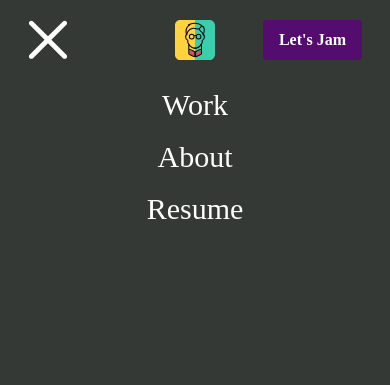
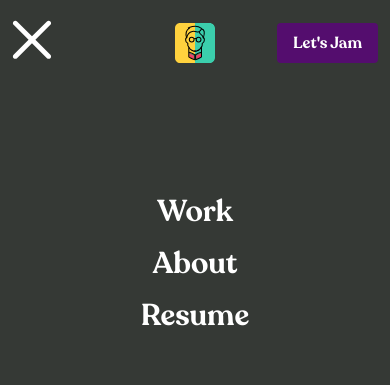
Before and after one commit to kevincward/the5thbeatle-2023, a Next.js app: page /case-studies/components in a window 390 px wide. Both pictures are taken after a click on the button 32 px from the left and 37 px from the top of the page. Shown: the top 385 px of the page. Built offline with nearby package versions, Linux system fonts and the light colour scheme.

Commit message:
simplified header

```diff
--- a/components/header.js
+++ b/components/header.js
@@ -1,13 +1,17 @@
 import { useState } from 'react';
 import Image from 'next/image';
 import Link from 'next/link';
-import { Dialog } from '@headlessui/react';
+import { Dialog, Transition } from '@headlessui/react';
 
 export default function Header() {
     const [isOpen, setIsOpen] = useState(false);
 
     return (
-        <header className='sticky top-0 z-[9] bg-white'>
+        <header
+            className={`sticky top-0 z-[999] ${
+                isOpen ? 'bg-menu-bg' : 'bg-white'
+            }`}
+        >
             <div className='mx-auto max-w-[650px]'>
                 <div className='px-3 py-5'>
                     <div className='grid grid-cols-3 items-center lg:flex lg:grid-cols-none lg:justify-between'>
@@ -31,6 +35,7 @@ export default function Header() {
                                     alt='Menu button'
                                 />
                             </button>
+                            <Link href='/'>
                                 <Image
                                     src='/images/the-f5th-beetle-logo.svg'
                                     alt='The 5th Beetle Logo - Kevin Ward'
@@ -38,8 +43,10 @@ export default function Header() {
                                     height={40}
                                     className='hidden lg:inline-block'
                                 />
+                            </Link>
                         </div>
                         <div className='text-center'>
+                            <Link href='/'>
                                 <Image
                                     src='/images/the-f5th-beetle-logo.svg'
                                     alt='The 5th Beetle Logo - Kevin Ward'
@@ -47,6 +54,7 @@ export default function Header() {
                                     height={40}
                                     className='inline-block lg:hidden'
                                 />
+                            </Link>
                             <div className='hidden items-center lg:flex'>
                                 <div className='pr-5 font-recoleta font-bold lg:pr-20'>
                                     <a>Work</a>
@@ -55,7 +63,10 @@ export default function Header() {
                                     <Link href='/about'>About</Link>
                                 </div>
                                 <div className='font-recoleta font-bold'>
-                                    <a href='https://drive.google.com/file/d/1N1IttPv_fevsnSUZ5rXSlU0xVCEWgntp/view'>
+                                    <a
+                                        target='_blank'
+                                        href='https://drive.google.com/file/d/1N1IttPv_fevsnSUZ5rXSlU0xVCEWgntp/view'
+                                    >
                                         Resume
                                     </a>
                                 </div>
@@ -72,77 +83,46 @@ export default function Header() {
                     </div>
                 </div>
             </div>
-
-            <Dialog
-                open={isOpen}
-                onClose={() => setIsOpen(true)}
-                className='relative z-10'
+            <Transition
+                show={isOpen}
+                enter='transition-opacity duration-75'
+                enterFrom='opacity-0'
+                enterTo='opacity-100'
+                leave='transition-opacity duration-150'
+                leaveFrom='opacity-100'
+                leaveTo='opacity-0'
             >
-                <div className='fixed inset-0 bg-menu-bg' aria-hidden='true' />
-
-                <div className='fixed inset-0 w-screen justify-center px-3 pt-5'>
-                    <Dialog.Panel>
-                        <div className='container relative z-50 lg:hidden'>
-                            <div className='grid grid-cols-3'>
-                                <div className=''>
-                                    <button
-                                        className='lg:hidden'
-                                        onClick={() => {
-                                            !isOpen
-                                                ? setIsOpen(true)
-                                                : setIsOpen(false);
-                                        }}
-                                    >
-                                        <Image
-                                            src={
-                                                isOpen
-                                                    ? '/images/close-button.svg'
-                                                    : '/images/menu-button.svg'
-                                            }
-                                            width={40}
-                                            height={40}
-                                            alt='Menu button'
+                <div
+                    className='fixed top-[86px] h-full w-full bg-menu-bg'
+                    aria-hidden='true'
                 />
-                                    </button>
-                                </div>
-                                <div className='text-center'>
-                                    <Image
-                                        src='/images/the-f5th-beetle-logo.svg'
-                                        alt='The 5th Beetle Logo - Kevin Ward'
-                                        width={40}
-                                        height={40}
-                                        className='inline-block lg:hidden'
-                                    />
-                                </div>
-                                <div className='text-right lg:basis-1/2'>
-                                    <a
-                                        href='mailto:kevinis@the5thbeatle.com'
-                                        className='hover:bg-purple-700 inline-block rounded bg-purple px-4 py-2 font-recoleta font-semibold text-white'
-                                    >
-                                        Let&apos;s Jam
-                                    </a>
-                                </div>
-                            </div>
-                        </div>
+                <div className='fixed top-[86px] mt-[68px] w-screen justify-center px-3  pt-5'>
                     <div className='grid grid-cols-1 gap-4 pt-5 text-center'>
                         <div>
-                                <a className='text-3xl text-white'>Work</a>
+                            <a className='font-recoleta text-3xl font-semibold text-white'>
+                                Work
+                            </a>
                         </div>
                         <div>
                             <Link
                                 href='/about'
-                                    className='text-3xl text-white'
+                                className='font-recoleta text-3xl font-semibold text-white'
                             >
                                 About
                             </Link>
                         </div>
                         <div>
-                                <a className='text-3xl text-white'>Resume</a>
+                            <a
+                                target='_blank'
+                                href='https://drive.google.com/file/d/1N1IttPv_fevsnSUZ5rXSlU0xVCEWgntp/view'
+                                className='font-recoleta text-3xl font-semibold text-white'
+                            >
+                                Resume
+                            </a>
                         </div>
                     </div>
-                    </Dialog.Panel>
                 </div>
-            </Dialog>
+            </Transition>
         </header>
     );
 }
```
Lines whose indentation alone changed are shown as unchanged.
